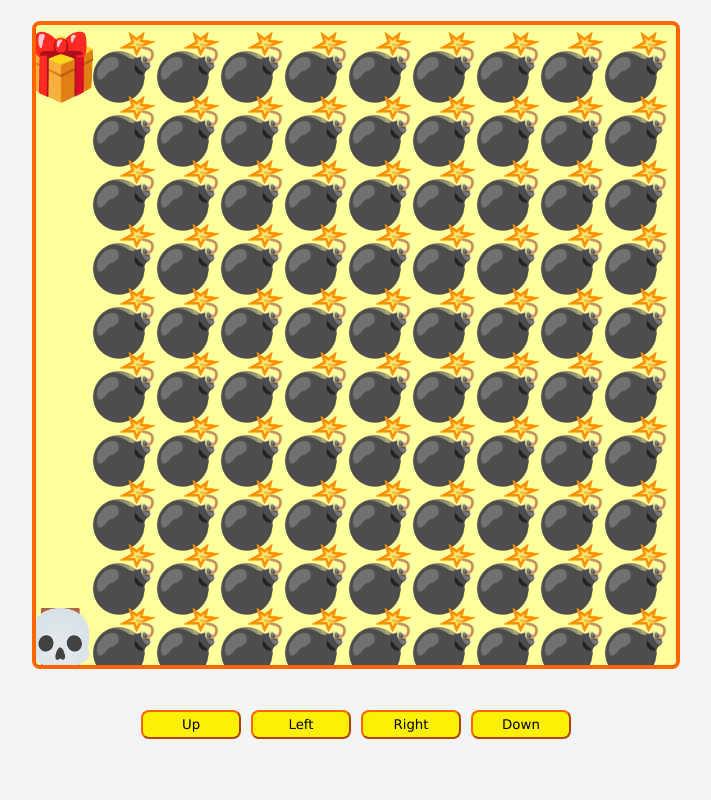
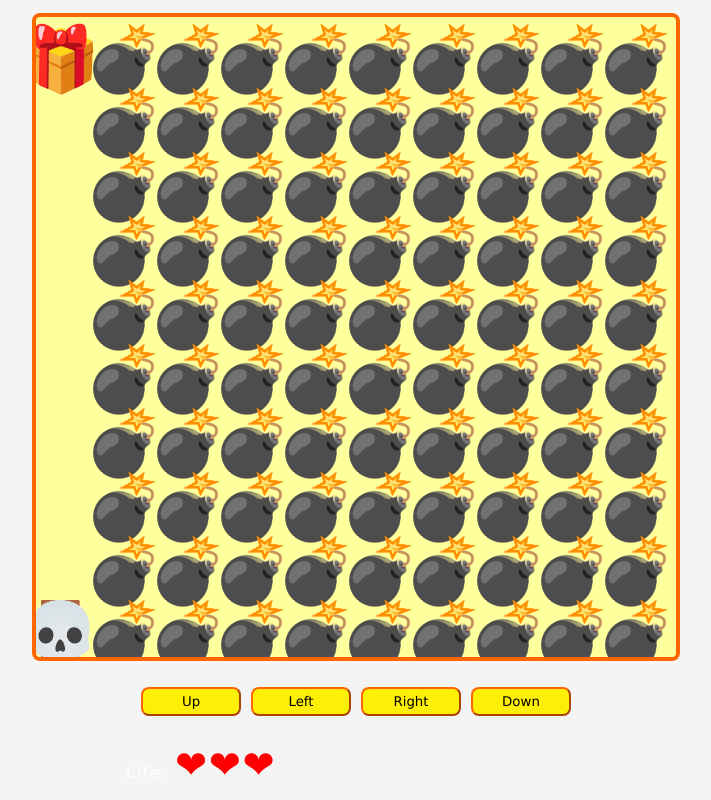
Before and after one commit to Christiano0407/first_videogame, a plain HTML site: page index.html in a window 1280 px wide. Shown: the whole page, without its empty margins (284-995 px from the left). Drawn offline with Linux system fonts and the light colour scheme.

Commit message:
videogames lifes

```diff
--- a/game.js
+++ b/game.js
@@ -5,6 +5,7 @@ const btnUp = document.querySelector("#up");
 const btnLeft = document.querySelector("#left");
 const btnRight = document.querySelector("#right");
 const btnDown = document.querySelector("#down");
+const spanMessage = document.querySelector("#spanMessage");
 let canvasSize;
 let elementSize;
 let map;
@@ -84,6 +85,8 @@ const startGame = () => {
   enemyPosition = [];
   console.log(enemyPosition);
   gameCtx.clearRect(0, 0, canvasSize, canvasSize);
+
+  showLifes();
 
   // 1) == Method 01 CicFor ===
   /*  for (let i = 1; i <= 10; i++) {
@@ -166,9 +169,9 @@ const levelWin = () => {
 //** === Crash Collision */
 const levelCrash = () => {
   console.log("Crash!!");
-
   lifes--;
   //console.log(lifes);
+
   if (lifes <= 0) {
     lifes = 0;
     lifes = 3;
@@ -176,6 +179,15 @@ const levelCrash = () => {
   playerOne.x = undefined;
   playerOne.y = undefined;
   startGame();
+};
+
+//** === Show Lifes */
+const showLifes = () => {
+  const heartsArray = Array(lifes).fill(emojis["Heart"]);
+  //spanMessage.innerHTML = heartsArray;
+  //heartsArray.forEach((heart) => (spanMessage.innerHTML = heart));
+  spanMessage.innerHTML = "";
+  heartsArray.forEach((heart) => spanMessage.append(heart));
 };
 //** === Win Game */
 const winGame = () => {
--- a/index.html
+++ b/index.html
@@ -21,7 +21,9 @@
             <button class="btn down" id="down">Down</button>
         </div>
 
-        <div class="messages" id="idMessage"></div>
+        <div class="messages" id="idMessage">
+            <p class="text_Message" id="textMesage">Life: <span class="span_Mesage" id="spanMessage"></span></p>
+        </div>
     </main>
 
     <script src="./maps.js"></script>
--- a/maps.js
+++ b/maps.js
@@ -13,6 +13,7 @@ const emojis = {
   BOMB_COLLISION: "🔥",
   GAME_OVER: "👎",
   WIN: "🏆",
+  Heart: "❤",
 };
 
 const maps = [];
--- a/style.css
+++ b/style.css
@@ -69,3 +69,8 @@ p {
     margin: 0;
     width: 100%;
 }
+
+.span_Mesage {
+    font-size: 2.4rem;
+    color: red;
+}
```
